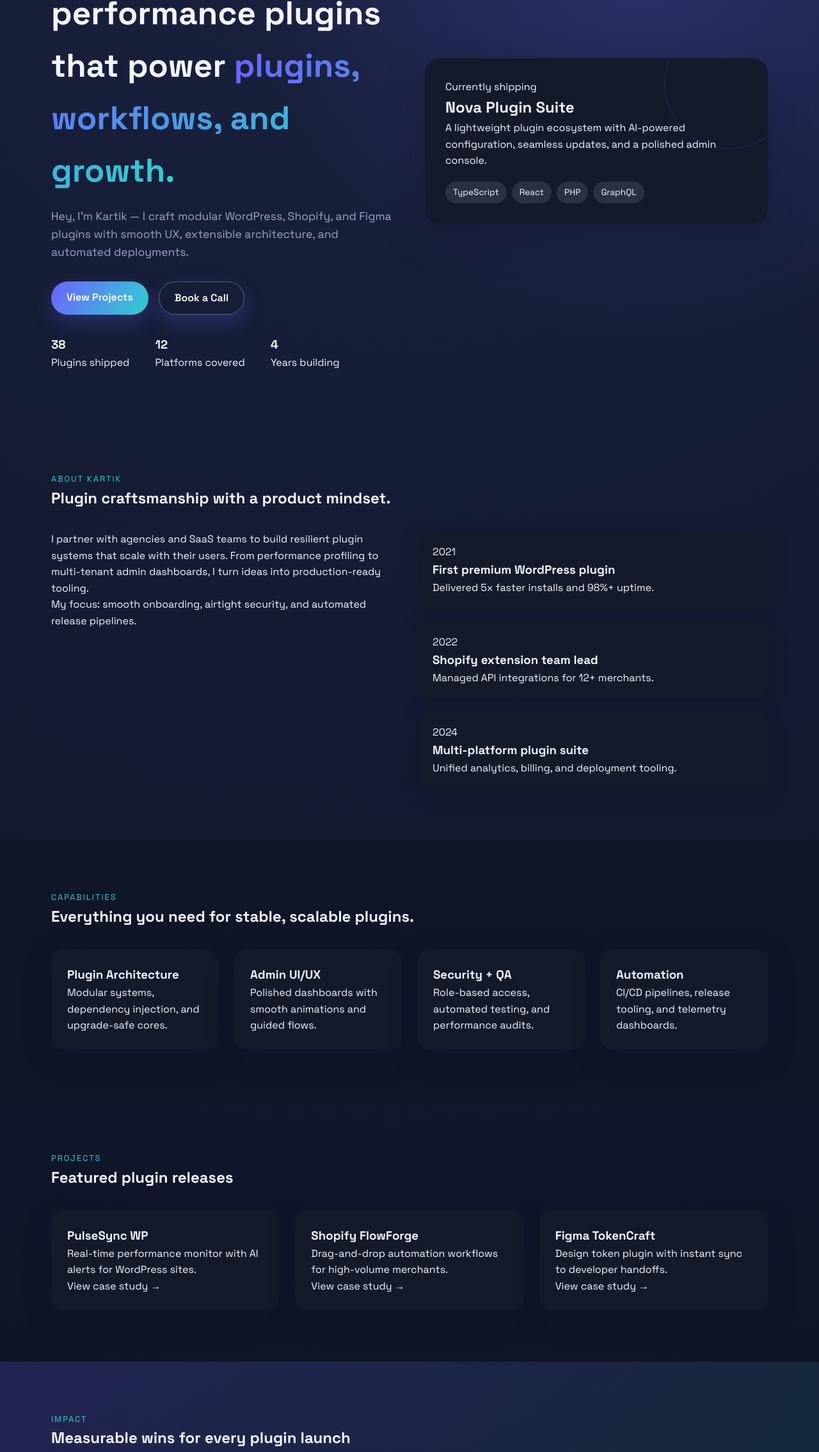
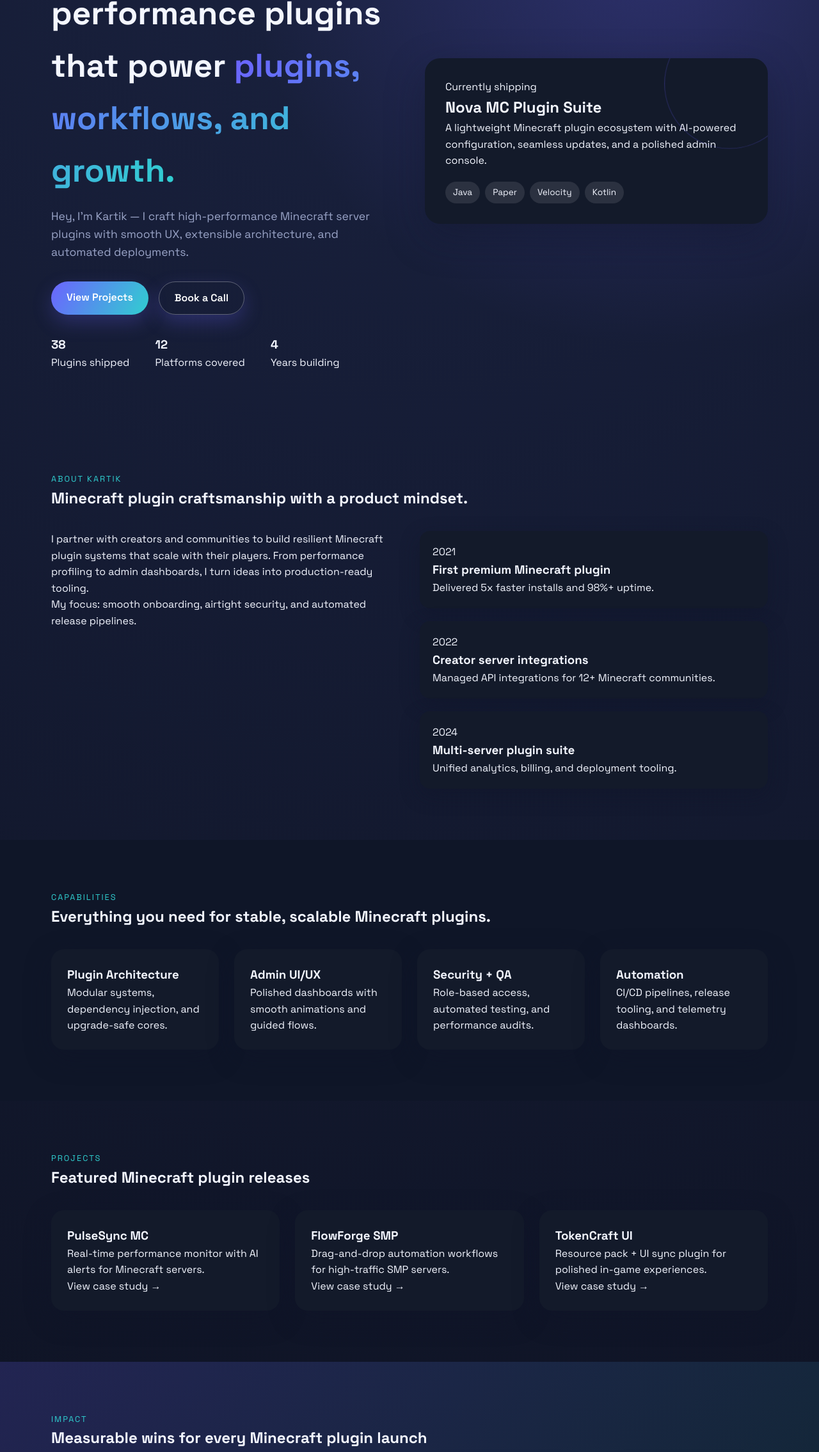
Before and after one commit to Plugflex/Kartik, a plain HTML site: page index.html in a window 1280 px wide. Shown: the part 282-2552 px from the top of the page at 64% size. Drawn offline with Linux system fonts and the light colour scheme.

Commit message:
Refine portfolio for Minecraft plugins

```diff
--- a/index.html
+++ b/index.html
@@ -27,13 +27,13 @@
       </nav>
       <div class="hero-content">
         <div class="hero-text">
-          <p class="eyebrow">Plugin Developer • Automation Engineer</p>
+          <p class="eyebrow">Minecraft Plugin Developer • Automation Engineer</p>
           <h1>
             Building high-performance plugins that power
             <span class="gradient-text">plugins, workflows, and growth.</span>
           </h1>
           <p class="lead">
-            Hey, I’m Kartik — I craft modular WordPress, Shopify, and Figma plugins
+            Hey, I’m Kartik — I craft high-performance Minecraft server plugins
             with smooth UX, extensible architecture, and automated deployments.
           </p>
           <div class="hero-actions">
@@ -59,16 +59,16 @@
           <div class="pulse-ring"></div>
           <div class="card-content">
             <p class="card-label">Currently shipping</p>
-            <h2>Nova Plugin Suite</h2>
+            <h2>Nova MC Plugin Suite</h2>
             <p>
-              A lightweight plugin ecosystem with AI-powered configuration,
+              A lightweight Minecraft plugin ecosystem with AI-powered configuration,
               seamless updates, and a polished admin console.
             </p>
             <div class="badge-group">
-              <span>TypeScript</span>
-              <span>React</span>
-              <span>PHP</span>
-              <span>GraphQL</span>
+              <span>Java</span>
+              <span>Paper</span>
+              <span>Velocity</span>
+              <span>Kotlin</span>
             </div>
           </div>
         </div>
@@ -79,15 +79,14 @@
       <section class="section fade-in" id="about">
         <div class="section-header">
           <p class="eyebrow">About Kartik</p>
-          <h2>Plugin craftsmanship with a product mindset.</h2>
+          <h2>Minecraft plugin craftsmanship with a product mindset.</h2>
         </div>
         <div class="about-grid">
           <div>
             <p>
-              I partner with agencies and SaaS teams to build resilient plugin
-              systems that scale with their users. From performance profiling to
-              multi-tenant admin dashboards, I turn ideas into production-ready
-              tooling.
+              I partner with creators and communities to build resilient Minecraft
+              plugin systems that scale with their players. From performance profiling
+              to admin dashboards, I turn ideas into production-ready tooling.
             </p>
             <p>
               My focus: smooth onboarding, airtight security, and automated
@@ -97,17 +96,17 @@
           <div class="timeline">
             <div class="timeline-item">
               <span>2021</span>
-              <h3>First premium WordPress plugin</h3>
+              <h3>First premium Minecraft plugin</h3>
               <p>Delivered 5x faster installs and 98%+ uptime.</p>
             </div>
             <div class="timeline-item">
               <span>2022</span>
-              <h3>Shopify extension team lead</h3>
-              <p>Managed API integrations for 12+ merchants.</p>
+              <h3>Creator server integrations</h3>
+              <p>Managed API integrations for 12+ Minecraft communities.</p>
             </div>
             <div class="timeline-item">
               <span>2024</span>
-              <h3>Multi-platform plugin suite</h3>
+              <h3>Multi-server plugin suite</h3>
               <p>Unified analytics, billing, and deployment tooling.</p>
             </div>
           </div>
@@ -117,7 +116,7 @@
       <section class="section highlight" id="skills">
         <div class="section-header">
           <p class="eyebrow">Capabilities</p>
-          <h2>Everything you need for stable, scalable plugins.</h2>
+          <h2>Everything you need for stable, scalable Minecraft plugins.</h2>
         </div>
         <div class="skills-grid">
           <article class="skill-card">
@@ -142,22 +141,22 @@
       <section class="section" id="projects">
         <div class="section-header">
           <p class="eyebrow">Projects</p>
-          <h2>Featured plugin releases</h2>
+          <h2>Featured Minecraft plugin releases</h2>
         </div>
         <div class="project-grid">
           <article class="project-card">
-            <h3>PulseSync WP</h3>
-            <p>Real-time performance monitor with AI alerts for WordPress sites.</p>
+            <h3>PulseSync MC</h3>
+            <p>Real-time performance monitor with AI alerts for Minecraft servers.</p>
             <a href="#contact">View case study →</a>
           </article>
           <article class="project-card">
-            <h3>Shopify FlowForge</h3>
-            <p>Drag-and-drop automation workflows for high-volume merchants.</p>
+            <h3>FlowForge SMP</h3>
+            <p>Drag-and-drop automation workflows for high-traffic SMP servers.</p>
             <a href="#contact">View case study →</a>
           </article>
           <article class="project-card">
-            <h3>Figma TokenCraft</h3>
-            <p>Design token plugin with instant sync to developer handoffs.</p>
+            <h3>TokenCraft UI</h3>
+            <p>Resource pack + UI sync plugin for polished in-game experiences.</p>
             <a href="#contact">View case study →</a>
           </article>
         </div>
@@ -166,7 +165,7 @@
       <section class="section metrics" id="metrics">
         <div class="section-header">
           <p class="eyebrow">Impact</p>
-          <h2>Measurable wins for every plugin launch</h2>
+          <h2>Measurable wins for every Minecraft plugin launch</h2>
         </div>
         <div class="metrics-grid">
           <div class="metric-card">
@@ -183,7 +182,7 @@
           </div>
           <div class="metric-card">
             <h3>120k+</h3>
-            <p>Plugin installs supported</p>
+            <p>Server installs supported</p>
           </div>
         </div>
       </section>
@@ -191,12 +190,13 @@
       <section class="section contact" id="contact">
         <div class="section-header">
           <p class="eyebrow">Let’s collaborate</p>
-          <h2>Ready to launch your next plugin?</h2>
+          <h2>Ready to launch your next Minecraft plugin?</h2>
         </div>
         <div class="contact-card">
           <div>
             <h3>Get in touch</h3>
             <p>Email: kartik@plugindev.studio</p>
+            <p>Featured on: <a href="https://youtube.com/@insane_rmk">Insane RMK</a></p>
             <p>Based in: Bengaluru, India</p>
           </div>
           <form>
@@ -213,8 +213,8 @@
       <p>© 2024 Kartik. Crafted with code + motion.</p>
       <div class="footer-links">
         <a href="#top">Back to top</a>
+        <a href="https://youtube.com/@insane_rmk">Insane RMK</a>
         <a href="https://github.com/">GitHub</a>
-        <a href="https://www.linkedin.com/">LinkedIn</a>
       </div>
     </footer>
 
```
Also changed, not shown: admin.html (+7 -7 lines).
